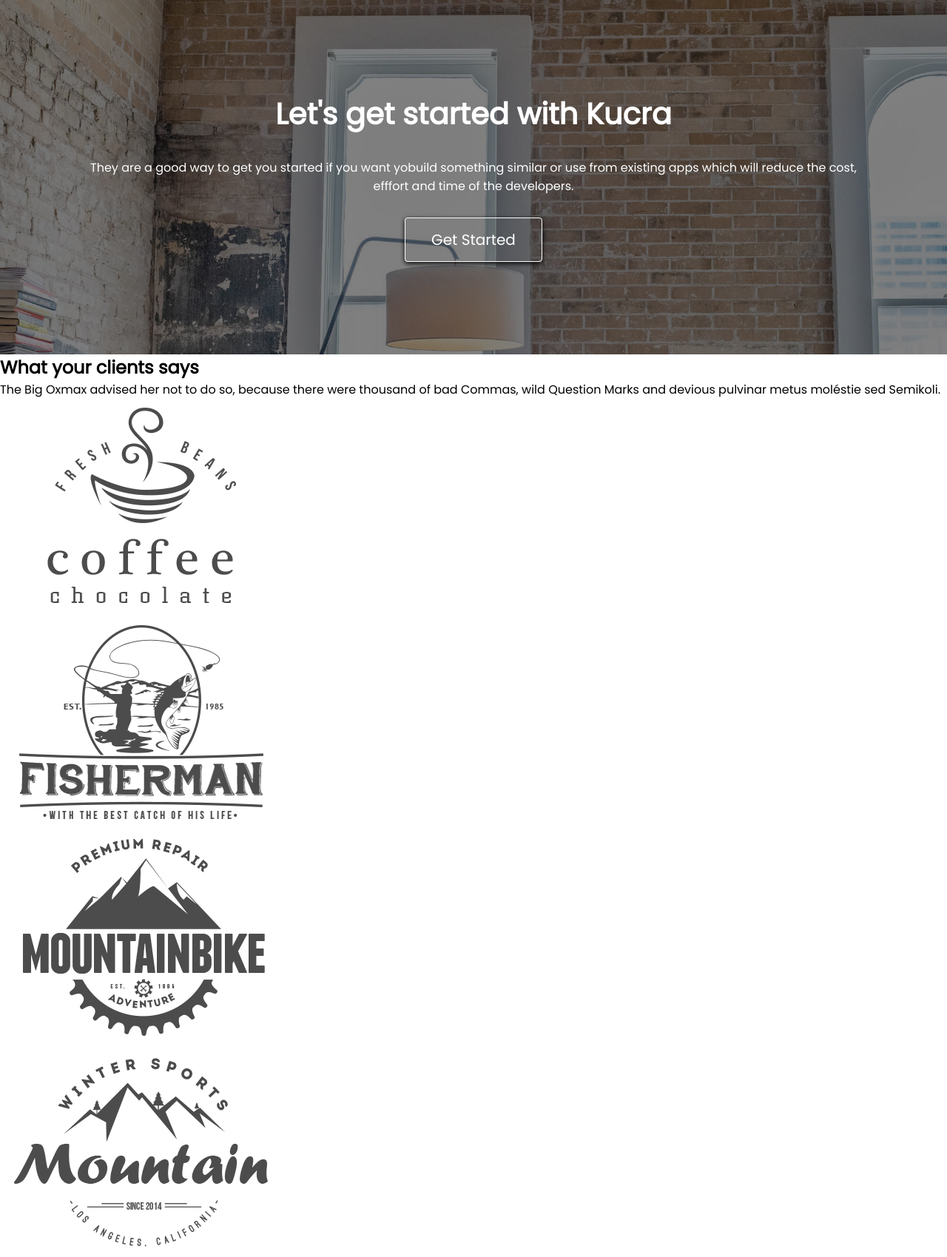
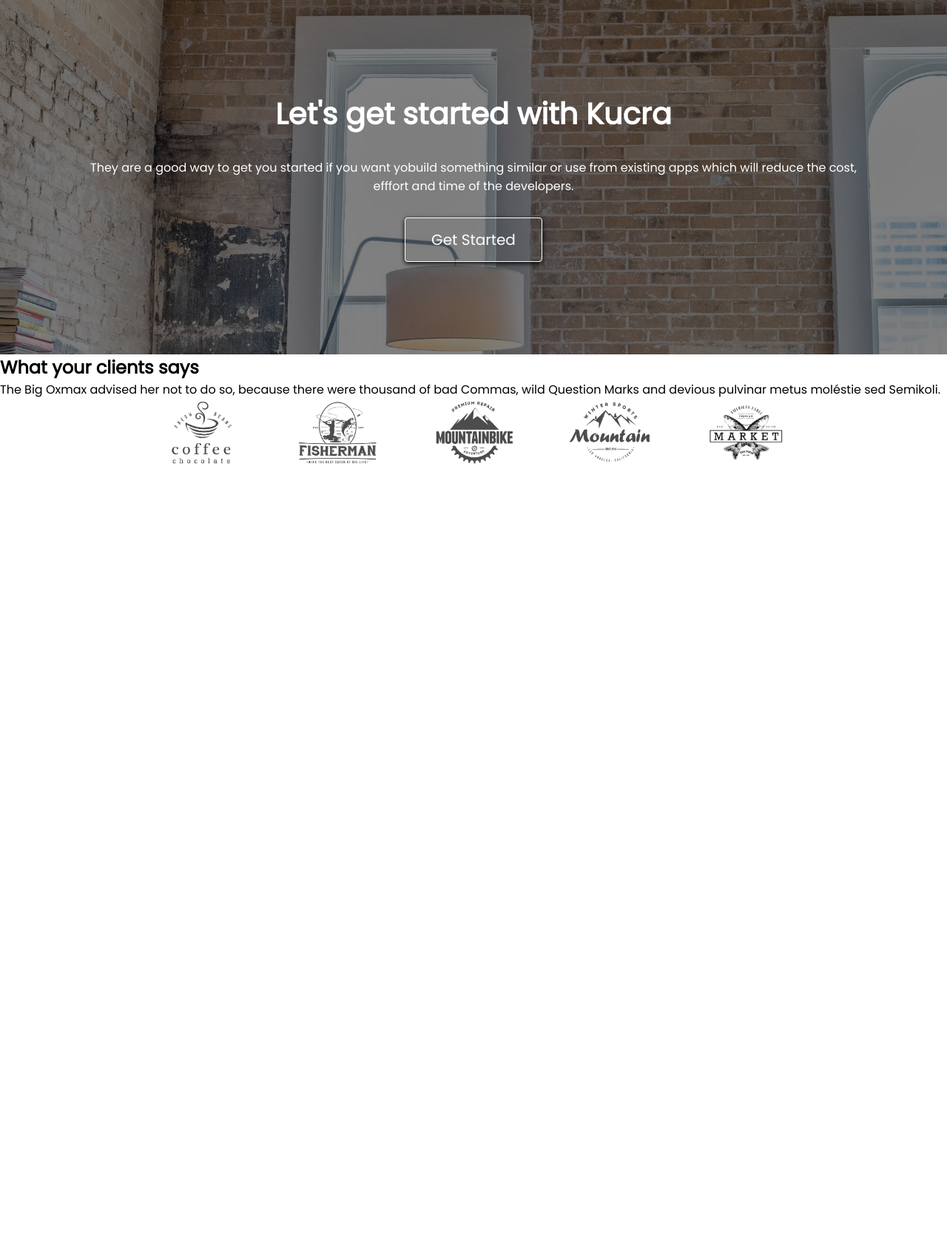
Before and after one commit to KrouriB/kucra, a PHP site: page / in a window 1280 px wide; the page is wider, and only the part inside the window is pictured. Shown: the part 3201-4900 px from the top of that part at 74% size. After the commit the page ends 3828 px from the top of that part, so only its background shows below. Run offline with PHP 8.4, Linux system fonts and the light colour scheme; some libraries are stand-ins or nearby versions.

Commit message:
CSS: taille + possition image

```diff
--- a/style.css
+++ b/style.css
@@ -14,6 +14,7 @@
     align-items: center;
     text-align: center;
     gap: 20px;
+    padding-top: 32px;
 }
 
 .top > h2{
@@ -24,6 +25,7 @@
     width: 720px;
     font-size: 24px;
     text-align: center;
+    color: gray;
 }
 
 
@@ -438,3 +440,35 @@ form{
     color: black;
     transform: translateY(-10px);
 }
+
+
+
+
+
+/* ---------- 5ème section ---------- */
+
+
+
+
+
+
+#n5 > h2{
+
+}
+
+#n5 > p{
+
+}
+
+#clientgroupe{
+    display: flex;
+    flex-direction: row;
+    justify-content: center;
+    align-items: center;
+    gap: 5vw;
+}
+
+#clientgroupe > figure > img{
+    min-width: 120px;
+    width: 6.25vw;
+}
```
